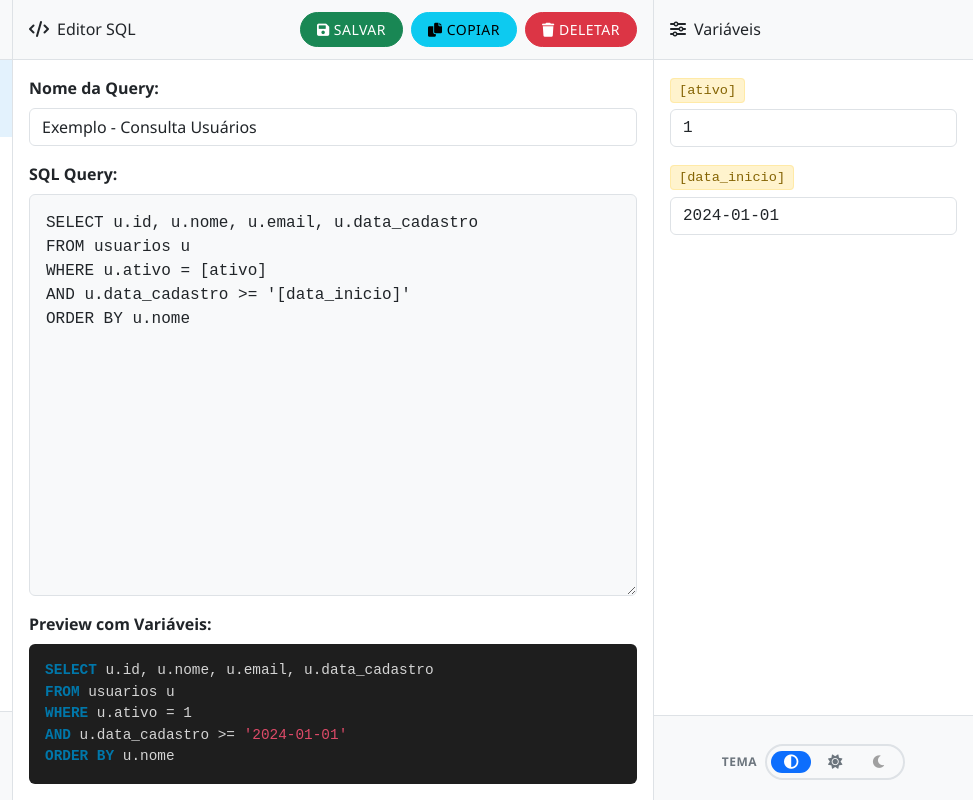
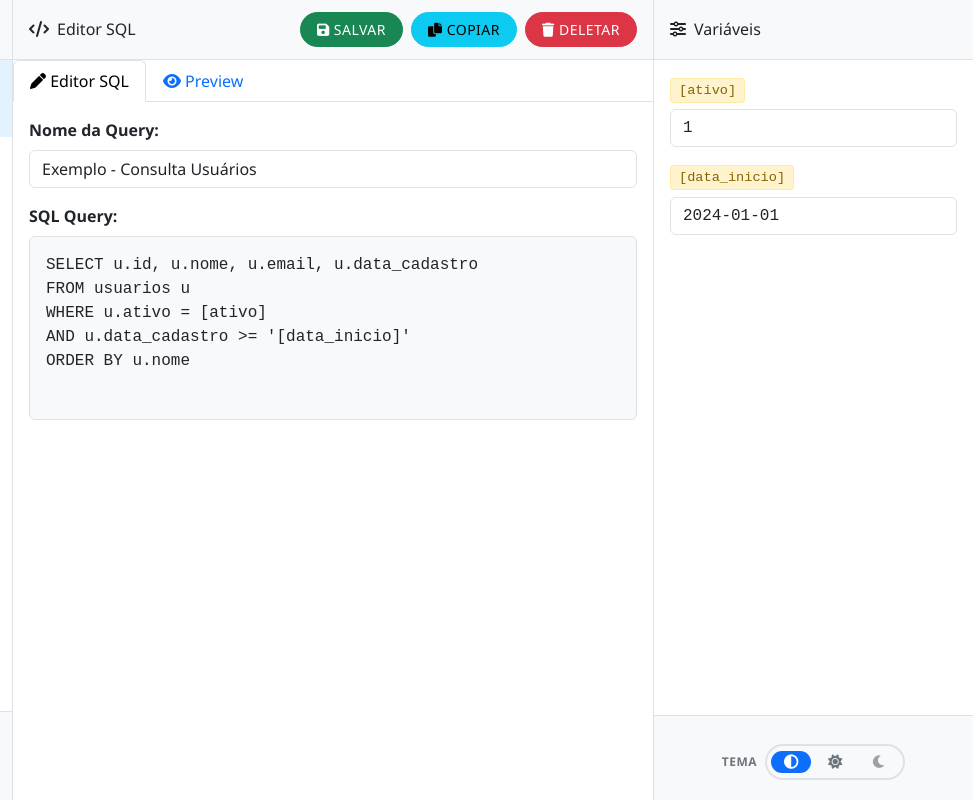
Before and after one commit to ggortan/SQL-Query-Manager, a plain HTML site: page index.html in a window 1280 px wide. Shown: the full height of the page, 307-1280 px from the left. Drawn offline with nearby package versions, Linux system fonts and the light colour scheme.

Commit message:
Implementação de abas

```diff
--- a/index.html
+++ b/index.html
@@ -51,8 +51,8 @@
 
             </div>
 
-            <!-- Editor Central -->
-            <div class="col-md-6 query-editor p-0">
+            <!-- Editor Central com Abas -->
+            <div class="col-md-6 query-editor p-0 d-flex flex-column">
                 <div class="section-header d-flex justify-content-between align-items-center">
                     <h6 class="mb-0"><i class="fas fa-code me-2"></i>Editor SQL</h6>
                     <div class="btn-group-custom d-flex">
@@ -67,26 +67,44 @@
                         </button>
                     </div>
                 </div>
-
-                <div class="p-3 flex-grow-1 d-flex flex-column query-section">
+                <!-- Abas -->
+                <ul class="nav nav-tabs sql-tabs" id="editorTabs" role="tablist">
+                  <li class="nav-item" role="presentation">
+                    <button class="nav-link active" id="tab-sql" data-bs-toggle="tab" data-bs-target="#tabPanel-sql" type="button" role="tab" aria-controls="tabPanel-sql" aria-selected="true">
+                      <i class="fas fa-pen"></i> Editor SQL
+                    </button>
+                  </li>
+                  <li class="nav-item" role="presentation">
+                    <button class="nav-link" id="tab-preview" data-bs-toggle="tab" data-bs-target="#tabPanel-preview" type="button" role="tab" aria-controls="tabPanel-preview" aria-selected="false">
+                      <i class="fas fa-eye"></i> Preview
+                    </button>
+                  </li>
+                </ul>
+                <div class="tab-content flex-grow-1 d-flex flex-column p-3 query-section" id="editorTabsContent" style="min-height:0;">
+                  <div class="tab-pane fade show active flex-grow-1 d-flex flex-column" id="tabPanel-sql" role="tabpanel" aria-labelledby="tab-sql">
                     <div class="mb-3">
                         <label class="form-label fw-bold">Nome da Query:</label>
                         <input type="text" class="form-control" id="queryName" placeholder="Digite o nome da query..." onchange="updateCurrentQuery()">
                     </div>
-
-                    <div class="mb-3 flex-grow-1 d-flex flex-column">
+                    <div class="mb-3 flex-grow-1 d-flex flex-column position-relative" style="min-height:0;">
                         <label class="form-label fw-bold">SQL Query:</label>
-                        <textarea class="sql-editor flex-grow-1" id="queryEditor" placeholder="-- Digite sua query SQL aqui
+                        <div class="editor-highlight-wrapper flex-grow-1 position-relative" style="min-height:0;">
+                          <!-- Overlay de syntax highlight será inserido via JS -->
+                          <pre class="editor-highlight-output"></pre>
+                          <textarea class="sql-editor flex-grow-1 position-absolute top-0 start-0 w-100 h-100" id="queryEditor" placeholder="-- Digite sua query SQL aqui
                         -- Use [variavel] para criar variáveis dinâmicas
                         -- Exemplo: SELECT * FROM usuarios WHERE id = [user_id] AND status = '[status]'" oninput="handleQueryInput()"></textarea>
+                        </div>
                     </div>
-
-                    <div class="mb-2">
+                  </div>
+                  <div class="tab-pane fade flex-grow-1 d-flex flex-column" id="tabPanel-preview" role="tabpanel" aria-labelledby="tab-preview">
+                    <div class="mb-2 flex-grow-1 d-flex flex-column">
                         <label class="form-label fw-bold">Preview com Variáveis:</label>
-                        <div class="sql-preview" id="queryPreview">
+                        <div class="sql-preview flex-grow-1" id="queryPreview">
                             <span class="text-muted">A query processada aparecerá aqui...</span>
                         </div>
                     </div>
+                  </div>
                 </div>
             </div>
 
--- a/style.css
+++ b/style.css
@@ -61,6 +61,7 @@ body {
 
 .main-container {
     height: 100vh;
+    min-height: 0;
     overflow: hidden;
 }
 
@@ -68,6 +69,7 @@ body {
     background: var(--bg-primary);
     border-right: 1px solid var(--border-color);
     height: 100vh;
+    min-height: 0;
     display: flex;
     flex-direction: column;
     transition: background-color 0.3s ease, border-color 0.3s ease;
@@ -76,6 +78,7 @@ body {
 .query-editor {
     background: var(--bg-primary);
     height: 100vh;
+    min-height: 0;
     display: flex;
     flex-direction: column;
     transition: background-color 0.3s ease;
@@ -83,19 +86,23 @@ body {
 
 .query-section{
     overflow-y: auto;
+    min-height: 0;
+    flex: 1 1 0%;
 }
 
 .variables-panel {
     background: var(--bg-primary);
     border-left: 1px solid var(--border-color);
     height: 100vh;
+    min-height: 0;
     display: flex;
     flex-direction: column;
     transition: background-color 0.3s ease, border-color 0.3s ease;
 }
 
 .variables-content {
-    flex: 1;
+    flex: 1 1 0%;
+    min-height: 0;
     overflow-y: auto;
 }
 
@@ -144,14 +151,15 @@ body {
 
 .sql-editor {
     font-family: 'Courier New', monospace;
-    resize: vertical;
+    resize: none;
     border: 1px solid var(--border-color);
     border-radius: 0.375rem;
     padding: 1rem;
     background-color: var(--editor-bg);
     color: var(--text-primary);
-    min-height: 150px;
-    height: 150px;
+    min-height: 0;
+    height: 100%;
+    max-height: 100%;
     overflow-y: auto;
     transition: height 0.1s ease, background-color 0.3s ease, border-color 0.3s ease, color 0.3s ease;
     line-height: 1.5;
@@ -168,6 +176,9 @@ body {
     white-space: pre-wrap;
     word-break: break-all;
     transition: background-color 0.3s ease, color 0.3s ease;
+    min-height: 0;
+    height: 100%;
+    max-height: 100%;
 }
 
 .variable-input {
```
